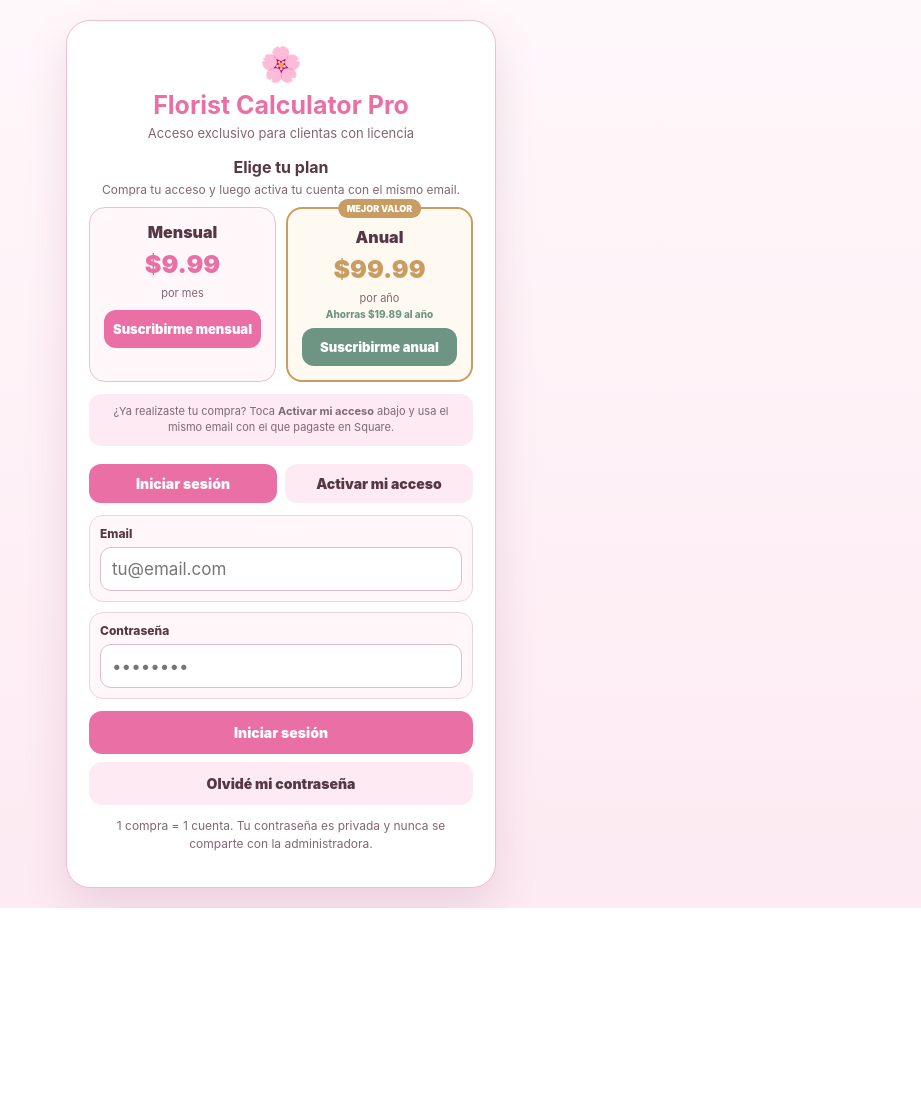
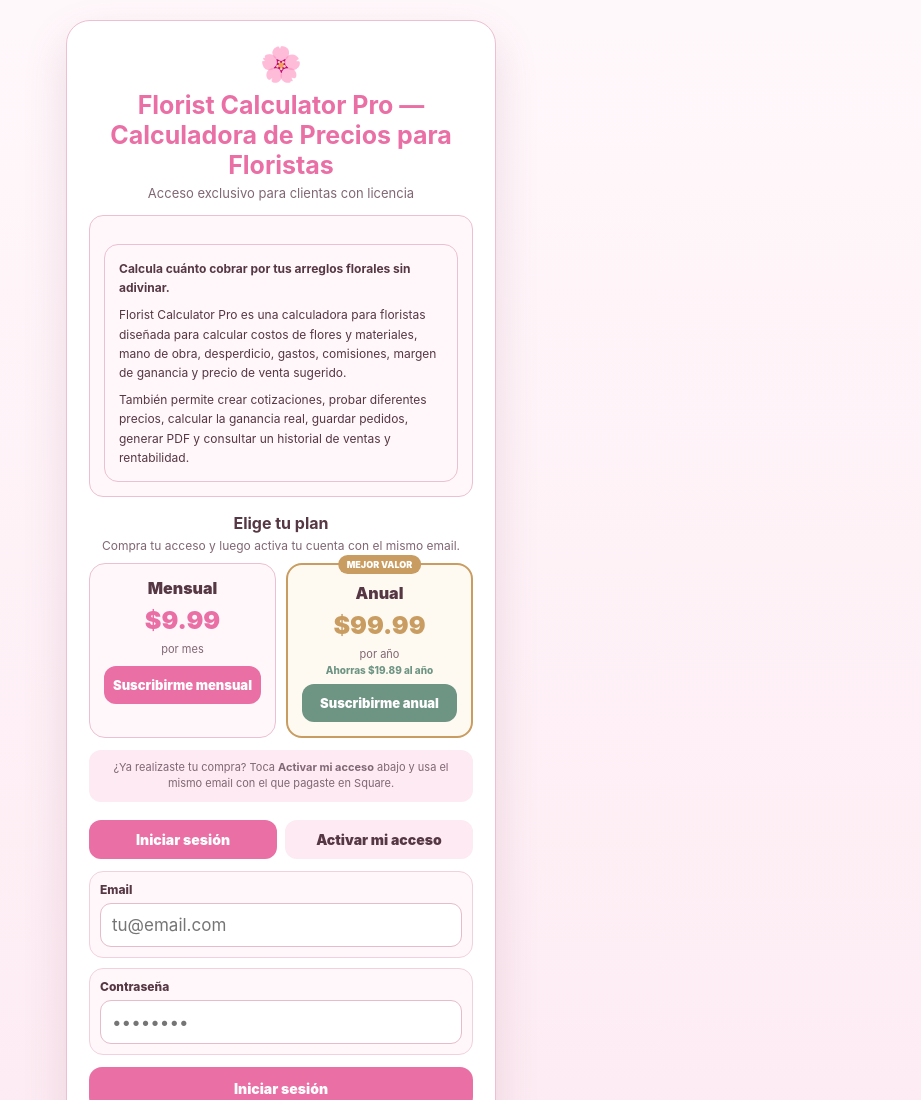
Before and after one commit to sweetpresents31-svg/-florist-calculator-pro, a plain HTML site: page index.html in a window 1280 px wide. Shown: the top 1100 px of the page, without its empty margins (359-1280 px from the left). Before the commit the page ends 908 px from the top, so only its background shows below. Drawn offline with nearby package versions, Linux system fonts and the light colour scheme.

Commit message:
Update index.html

```diff
--- a/index.html
+++ b/index.html
@@ -186,8 +186,16 @@
   <div style="width:100%;max-width:430px;background:white;border:1px solid #edbfd2;border-radius:24px;padding:22px;box-shadow:0 18px 44px rgba(144,72,104,.16);">
     <div style="text-align:center;margin-bottom:12px;">
       <div style="font-size:34px">🌸</div>
-      <h1 style="margin:6px 0 5px;color:#e96fa5;font-size:25px;">Florist Calculator Pro</h1>
-      <p style="margin:0;color:#806774;font-size:13px;">Acceso exclusivo para clientas con licencia</p>
+      <h1 style="margin:6px 0 5px;color:#e96fa5;font-size:25px;">
+  Florist Calculator Pro — Calculadora de Precios para Floristas
+</h1>
+      <p style="margin:0;color:#806774;font-size:13px;">Acceso exclusivo para clientas con licencia</p><div style="margin-top:14px;padding:14px;background:#fff7fa;border:1px solid #edbfd2;border-radius:14px;color:#563744;text-align:left;font-size:12px;line-height:1.k6;">
+</p><div style="margin-top:14px;padding:14px;background:#fff7fa;border:1px solid #edbfd2;border-radius:14px;color:#563744;text-align:left;font-size:12px;line-height:1.6;">
+  <p style="margin:0 0 8px;"><strong>Calcula cuánto cobrar por tus arreglos florales sin adivinar.</strong></p>
+  <p style="margin:0 0 8px;">Florist Calculator Pro es una calculadora para floristas diseñada para calcular costos de flores y materiales, mano de obra, desperdicio, gastos, comisiones, margen de ganancia y precio de venta sugerido.</p>
+  <p style="margin:0;">También permite crear cotizaciones, probar diferentes precios, calcular la ganancia real, guardar pedidos, generar PDF y consultar un historial de ventas y rentabilidad.</p>
+</div>
+</div>
     </div>
 <div style="margin:16px 0 18px;">
   <div style="text-align:center;margin-bottom:10px;">
```
